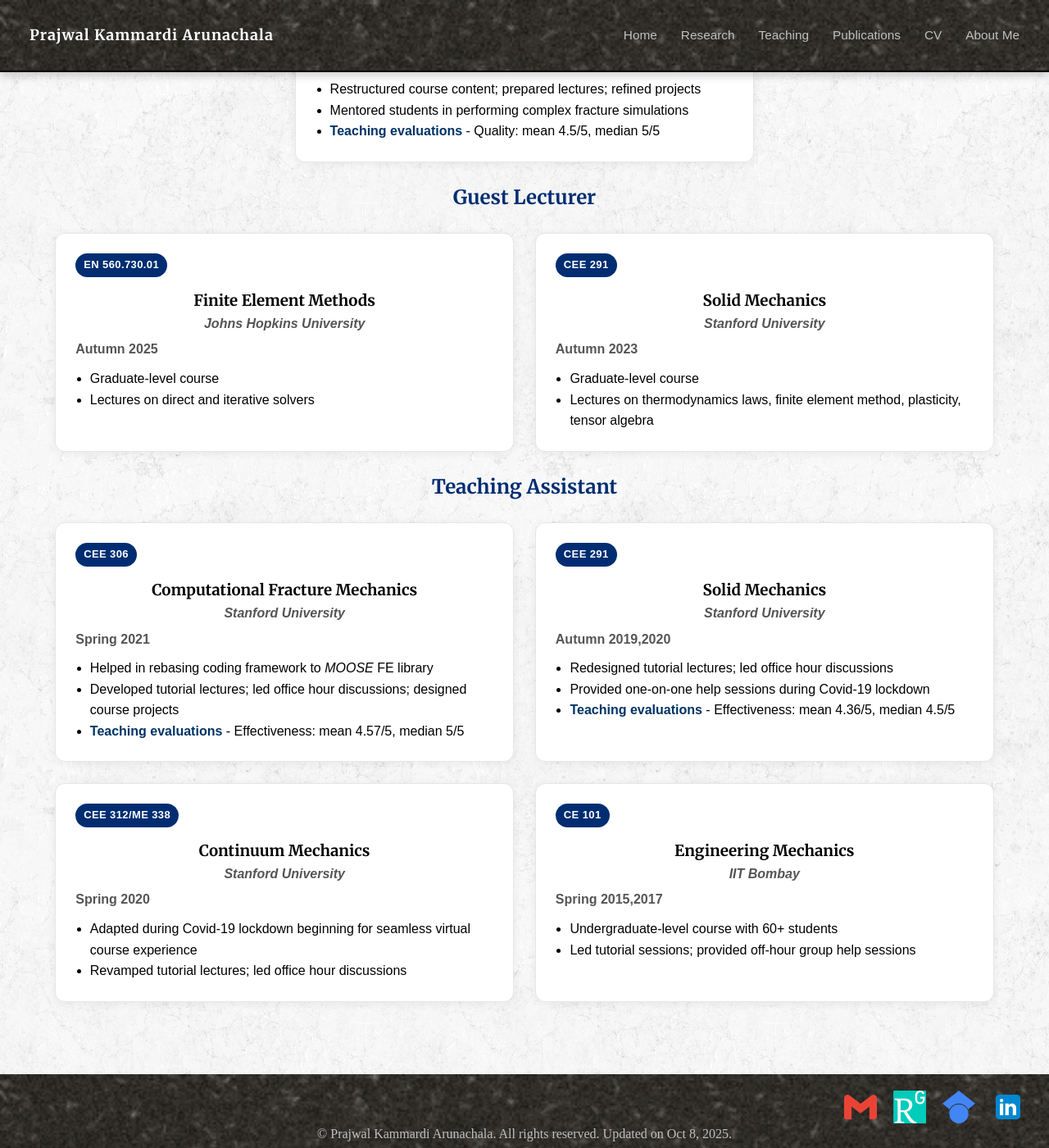
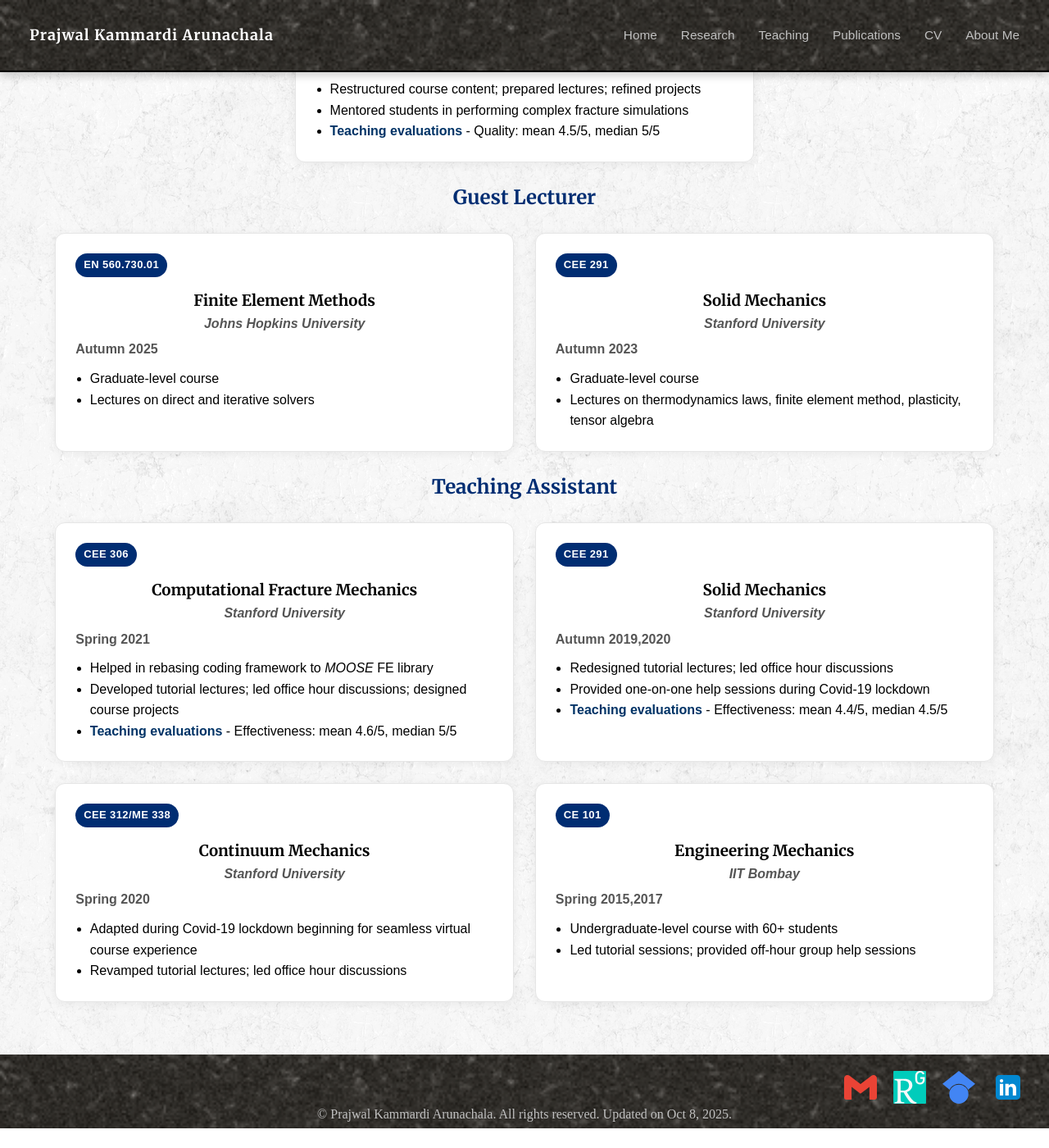
Before and after one commit to prajwalka/prajwalka.github.io, a Jekyll site: the page built from teaching.md, in a window 1280 px wide and 1400 px high, scrolled down 269 px. Shown: the whole window at 82% size. Built offline with Jekyll 4.4.1, drawn with Linux system fonts in a browser that asks for light colours; some web fonts are replaced; after the commit the page ends 1645 px from its top, so only the background shows below that.

Commit message:
updating teaching

```diff
--- a/assets/style.css
+++ b/assets/style.css
@@ -437,7 +437,7 @@
 
 .teaching h2 {
   color: var(--heading-color, #002D72);
-  margin-top: 0;
+  margin-top: clamp(24px, 1.2vw, 48px);
 }
 
 .teaching-grid {
@@ -446,7 +446,6 @@
   justify-content: center;
   grid-template-columns: repeat(auto-fit, minmax(320px, 560px));
   margin-top: clamp(24px, 1.2vw, 48px);
-  margin-bottom: clamp(24px, 1.2vw, 48px);
 }
 
 .teaching > :first-child {
--- a/teaching.md
+++ b/teaching.md
@@ -60,7 +60,7 @@
     <ul class="course-points">
       <li>Helped in rebasing coding framework to <em>MOOSE</em> FE library</li>
       <li>Developed tutorial lectures; led office hour discussions; designed course projects</li>
-      <li><a class="doc-link" href="/files/CEE306_2021_TeachingEvaluations.pdf" target="_blank" rel="noopener" aria-label="Teaching evaluations">Teaching evaluations</a> - Effectiveness: mean 4.57/5, median 5/5 </li>
+      <li><a class="doc-link" href="/files/CEE306_2021_TeachingEvaluations.pdf" target="_blank" rel="noopener" aria-label="Teaching evaluations">Teaching evaluations</a> - Effectiveness: mean 4.6/5, median 5/5 </li>
     </ul>
     </article>
 
@@ -72,7 +72,7 @@
     <ul class="course-points">
       <li>Redesigned tutorial lectures; led office hour discussions</li>
       <li>Provided one-on-one help sessions during Covid-19 lockdown </li>
-      <li><a class="doc-link" href="/files/CEE291_2019_TeachingEvaluations.pdf" target="_blank" rel="noopener" aria-label="Teaching evaluations">Teaching evaluations</a> - Effectiveness: mean 4.36/5, median 4.5/5 </li>
+      <li><a class="doc-link" href="/files/CEE291_2019_TeachingEvaluations.pdf" target="_blank" rel="noopener" aria-label="Teaching evaluations">Teaching evaluations</a> - Effectiveness: mean 4.4/5, median 4.5/5 </li>
     </ul>
     </article>
 
```
